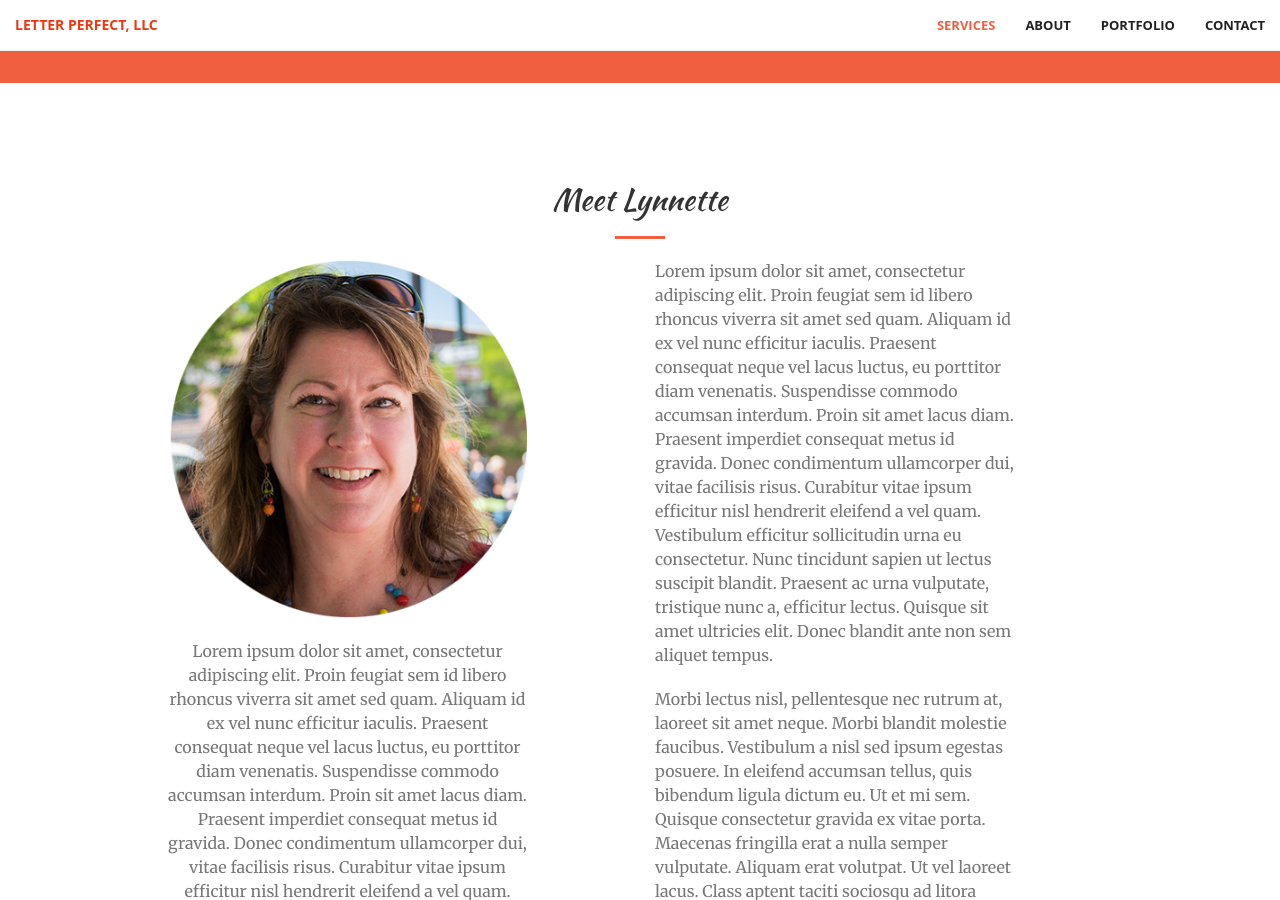
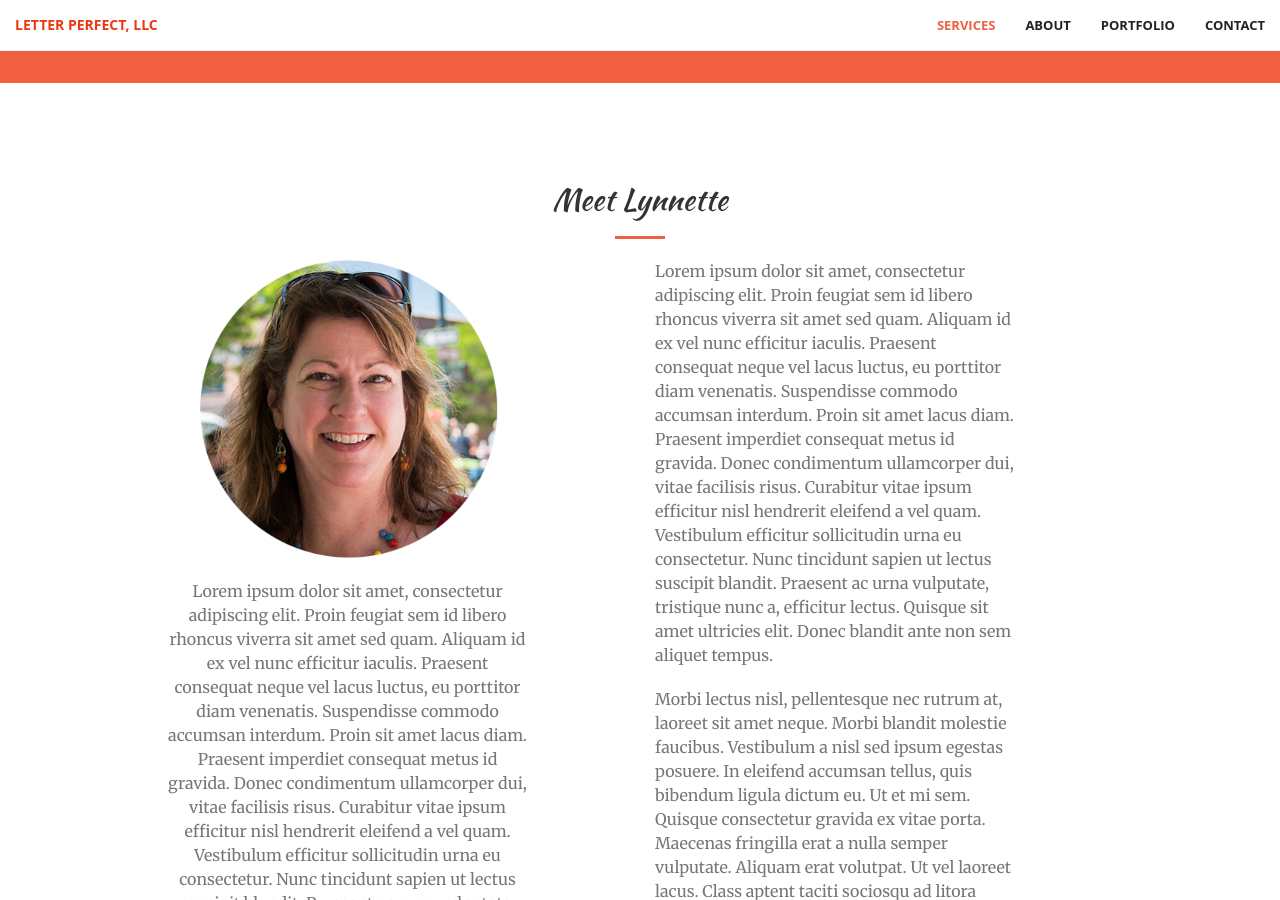
Before and after one commit to letterperfectllc/letterperfectllc.github.io, a Jekyll site: the page built from index.html, in a window 1280 px wide and 900 px high, scrolled down 1369 px. Built offline with Jekyll 4.4.1, drawn with Linux system fonts in a browser that asks for light colours.

Commit message:
centered headshot in 'about' section

```diff
--- a/_includes/about.html
+++ b/_includes/about.html
@@ -11,9 +11,7 @@
     <div class="container">
         <div class="row">
             <div class="col-lg-4 col-lg-offset-1 text-center">
-                <div>
-                <img class="img-rounded img-responsive" src="/img/headshot.png">
-                </div>
+                <img class="headshot img-rounded img-responsive center-block" src="/img/headshot.png">
                 <br>
                 <p class="text-muted">
                     Lorem ipsum dolor sit amet, consectetur adipiscing elit. Proin feugiat sem id libero rhoncus viverra sit amet sed quam. Aliquam id ex vel nunc efficitur iaculis. Praesent consequat neque vel lacus luctus, eu porttitor diam venenatis. Suspendisse commodo accumsan interdum. Proin sit amet lacus diam. Praesent imperdiet consequat metus id gravida. Donec condimentum ullamcorper dui, vitae facilisis risus. Curabitur vitae ipsum efficitur nisl hendrerit eleifend a vel quam. Vestibulum efficitur sollicitudin urna eu consectetur. Nunc tincidunt sapien ut lectus suscipit blandit. Praesent ac urna vulputate, tristique nunc a, efficitur lectus. Quisque sit amet ultricies elit. Donec blandit ante non sem aliquet tempus.
--- a/css/creative.css
+++ b/css/creative.css
@@ -486,3 +486,7 @@ body {
     display:inline-block;
     font-size: 20px;
 }
+
+img.headshot {
+    max-width: 300px;
+}
```
